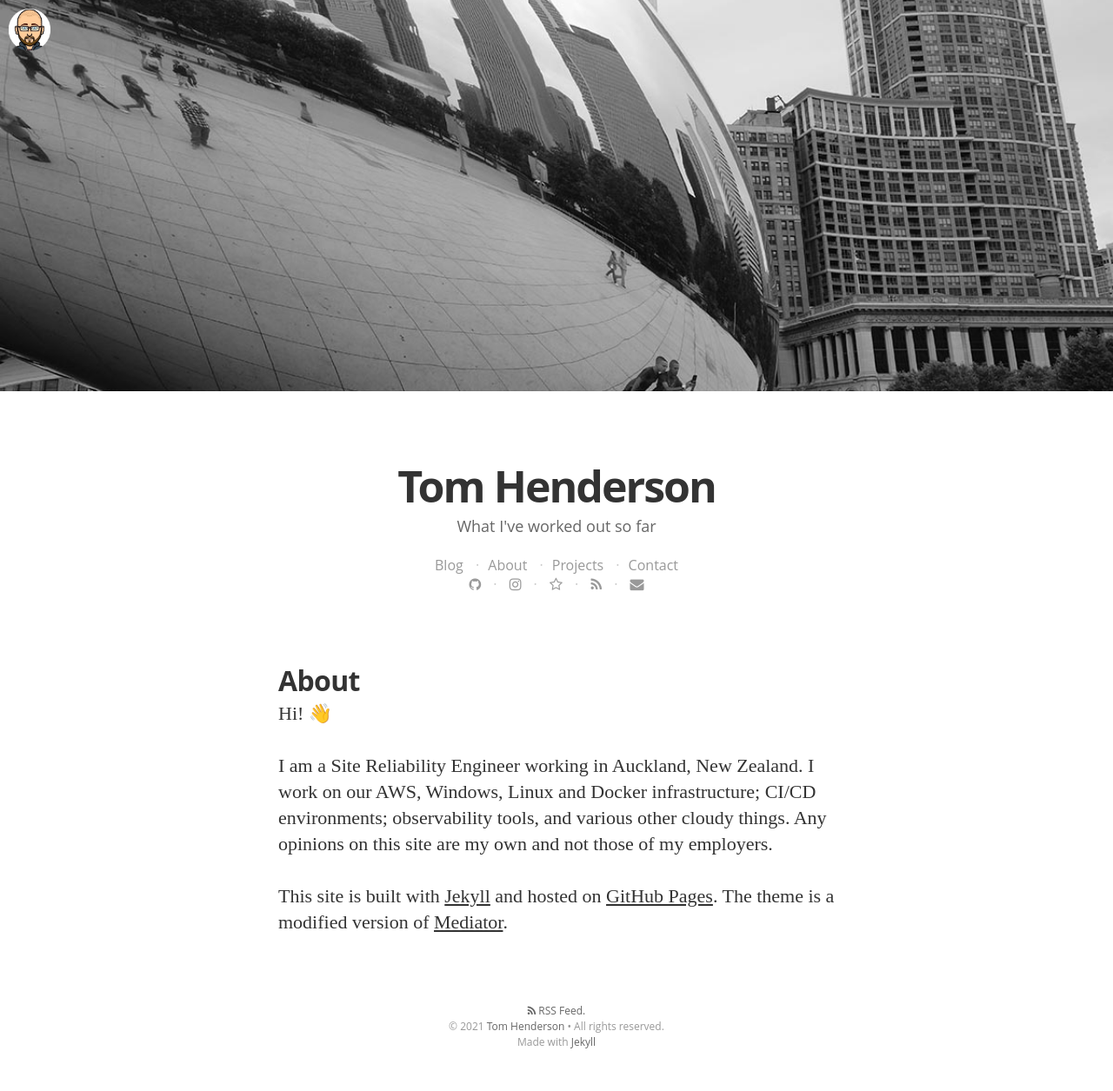
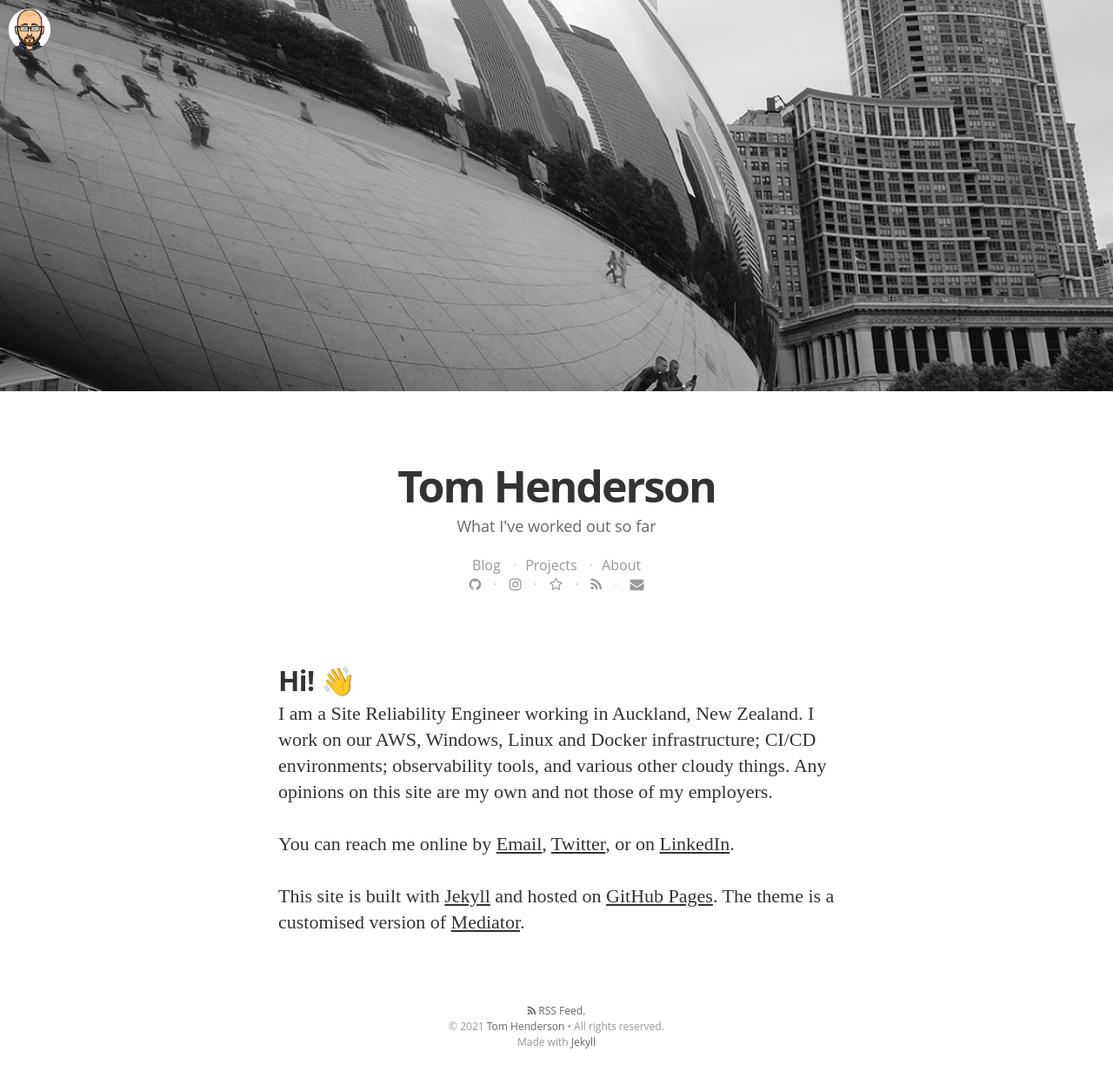
Before and after one commit to tom-henderson/tom-henderson.github.io, a Jekyll site: the page built from about.md, in a window 1280 px wide. Shown: the whole page at 87% size. Built offline with Jekyll 4.4.1, drawn with Linux system fonts in a browser that asks for light colours; some web fonts are replaced.

Commit message:
Merge about and contact

```diff
--- a/_config.yml
+++ b/_config.yml
@@ -34,12 +34,10 @@ baseurl: ""
 top_nav_pages:
   - title: Blog
     url: /
+  - title: Projects
+    url: /projects/
   - title: About
     url: /about/
-  - title: Projects
-    url: /projects/
-  - title: Contact
-    url: /contact/
 
 # social icons and sharing options
 social:
--- a/about.md
+++ b/about.md
@@ -5,10 +5,10 @@
 permalink: /about/
 ---
 
-# About
-
-Hi! 👋
+# Hi! 👋
 
 I am a Site Reliability Engineer working in Auckland, New Zealand. I work on our AWS, Windows, Linux and Docker infrastructure; CI/CD environments; observability tools, and various other cloudy things. Any opinions on this site are my own and not those of my employers.
 
-This site is built with [Jekyll](http://jekyllrb.com) and hosted on [GitHub Pages](https://pages.github.com). The theme is a modified version of [Mediator](https://github.com/dirkfabisch/mediator).
+You can reach me online by [Email](mailto:tomhenderson@mac.com),  [Twitter](https://twitter.com/tomhenderson), or on [LinkedIn](http://nz.linkedin.com/in/tomhendersonnz).
+
+This site is built with [Jekyll](http://jekyllrb.com) and hosted on [GitHub Pages](https://pages.github.com). The theme is a customised version of [Mediator](https://github.com/dirkfabisch/mediator).
```
